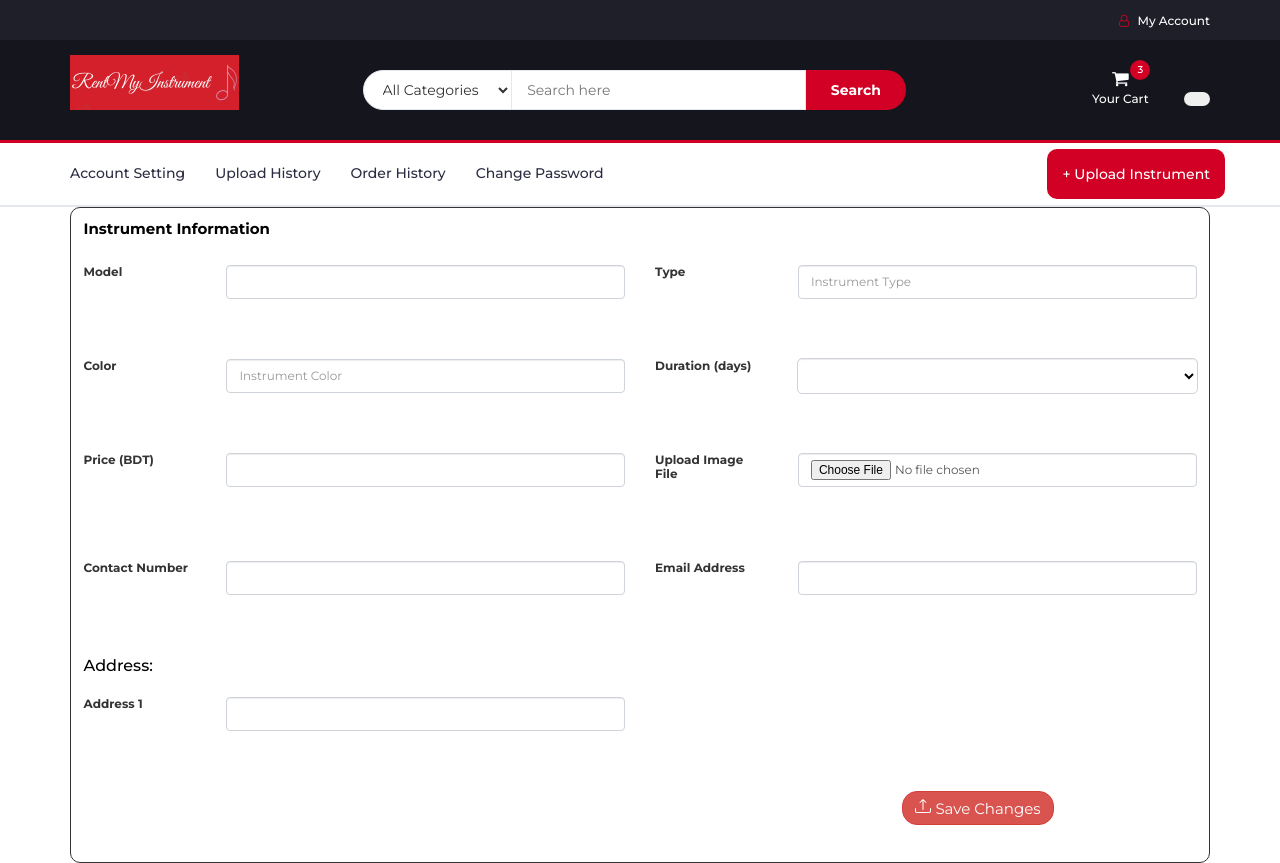
After one commit to NafijAdnan/MusicInstrumentRental, a Python web app: template RentMyInstrument/templates/update_instrument.html in a window 1280 px wide. The commit adds this page. Run offline with Jinja, Linux system fonts and the light colour scheme; the template is opened without the code that fills it, so the values that code supplies are empty; some libraries are stand-ins or nearby versions.

Commit message:
update instrument

```diff
--- a/RentMyInstrument/models.py
+++ b/RentMyInstrument/models.py
@@ -25,7 +25,7 @@ class Instrument(db.Model):
     color = db.Column(db.String(15))
     price = db.Column(db.Integer)
     duration = db.Column(db.Integer)
-    approval = db.Column(db.Boolean, default=False)
+    approval = db.Column(db.String(8), default='Pending')
     user = db.Column(db.String(20), db.ForeignKey('user.username'))
     date = db.Column(db.DateTime(timezone=True), default=func.now())
 
--- a/RentMyInstrument/templates/profile.html
+++ b/RentMyInstrument/templates/profile.html
@@ -1,5 +1,6 @@
 {% extends 'base.html' %}
 {% block title %}My Profile{% endblock %}
+
 {% block navbar %}
 <style>
 .button {
@@ -40,7 +41,26 @@
 <!-- /NAVIGATION -->
 {% endblock %}
 {% block content %}
-<link rel="stylesheet" href="ok/profile.css">
+<!-- <link rel="stylesheet" href="ok/profile.css"> -->
+<link href="{{ url_for('static', filename='ok/profile.css') }}" rel="stylesheet" type="text/css">
+
+{% with messages = get_flashed_messages(with_categories=true) %} {% if
+messages %} {% for category, message in messages %} {% if category ==
+'error' %}
+<div class="alert alert-danger alter-dismissable" role="alert">
+    {{ message }}
+    <button type="button" class="close" data-dismiss="alert">
+        <span aria-hidden="true">&times;</span>
+    </button>
+</div>
+{% else %}
+<div class="alert alert-success alter-dismissable" role="alert">
+    {{ message }}
+    <button type="button" class="close" data-dismiss="alert">
+        <span aria-hidden="true">&times;</span>
+    </button>
+</div>
+{% endif %} {% endfor %} {% endif %} {% endwith %}
 
 <div class="container emp-profile">
     <form method="post">
--- /dev/null
+++ b/RentMyInstrument/templates/update_instrument.html
@@ -0,0 +1,144 @@
+{% extends 'profile.html' %}
+{% block title %}Update Instrument{% endblock %}
+{% block content %}
+<link href="{{ url_for('static', filename='css/bootstrap.min.css') }}" rel="stylesheet" type="text/css">
+<link href="{{ url_for('static', filename='css/slick.css') }}" rel="stylesheet" type="text/css">
+<link href="{{ url_for('static', filename='css/slick-theme.css') }}" rel="stylesheet" type="text/css">
+<link href="{{ url_for('static', filename='css/nouislider.min.css') }}" rel="stylesheet" type="text/css">
+<link href="{{ url_for('static', filename='css/font-awesome.min.css') }}" rel="stylesheet" type="text/css">
+<link href="{{ url_for('static', filename='css/style.css') }}" rel="stylesheet" type="text/css">
+<link href="{{ url_for('static', filename='ok/card.css') }}" rel="stylesheet" type="text/css">
+<link href="{{ url_for('static', filename='ok/form.css') }}" rel="stylesheet" type="text/css">
+<link href="{{ url_for('static', filename='ok/button.css') }}" rel="stylesheet" type="text/css">
+
+<div class="col-12 grid-margin">
+    <div class="card">
+      <div class="card-body">
+        <h4 class="card-title">Instrument Information</h4>
+        <form class="form-sample" method="post">
+          <p class="card-description">
+          </p>
+          <div class="row">
+            <div class="col-md-6">
+              <div class="form-group row">
+                <label class="col-sm-3 col-form-label">Model</label>
+                <div class="col-sm-9">
+                  <input type="text" class="form-control" name="model" id="model" value="{{instrument.model}}"/>
+                </div>
+              </div>
+            </div>
+            <div class="col-md-6">
+              <div class="form-group row">
+                <label class="col-sm-3 col-form-label">Type</label>
+                <div class="col-sm-9">
+                  <input class="form-control" placeholder="Instrument Type" name="type" id="type" value="{{instrument.type}}"/>
+                </div>
+              </div>
+            </div>
+          </div>
+          <div class="row">
+            <div class="col-md-6">
+              <div class="form-group row">
+                <label class="col-sm-3 col-form-label">Color</label>
+                <div class="col-sm-9">
+                  <input class="form-control" placeholder="Instrument Color" name="color" id="color" value="{{instrument.color}}"/>
+                </div>
+              </div>
+            </div>
+            <div class="col-md-6">
+              <div class="form-group row">
+                <label class="col-sm-3 col-form-label">Duration (days)</label>
+                <div class="col-sm-9">
+                  <select class="form-control" name="duration" id="duration">
+                    {% if instrument.duration==None %}
+                    <option disabled selected>Select Rental Duration</option>
+                    {% else %}<option>{{instrument.duration}}</option>{% endif %}
+                    <option>3</option>
+                    <option>7</option>
+                    <option>10</option>
+                    <option>15</option>
+                    <option>21</option>
+                    <option>30</option>
+                    <option>45</option>
+                  </select>
+                </div>
+              </div>
+            </div>
+          </div>
+          <div class="row">
+            <div class="col-md-6">
+              <div class="form-group row">
+                <label class="col-sm-3 col-form-label">Price (BDT)</label>
+                <div class="col-sm-9">
+                  <input type="text" class="form-control" name="price" id="price" value="{{instrument.price}}"/>
+                </div>
+              </div>
+            </div>
+            <div class="col-md-6">
+                <div class="form-group row">
+                  <label class="col-sm-3 col-form-label" for="customFile">Upload Image File</label>
+                  <div class="col-sm-9">
+                    <input type="file" class="form-control" id="customFile" />
+                  </div>
+                </div>
+            </div>
+          </div>
+          <div class="row">
+            <div class="col-md-6">
+                <div class="form-group row">
+                  <label class="col-sm-3 col-form-label">Contact Number</label>
+                  <div class="col-sm-9">
+                    <input type="text" class="form-control" value={{current_user.contact}}>
+                  </div>
+                </div>
+              </div>
+              <div class="col-md-6">
+                <div class="form-group row">
+                  <label class="col-sm-3 col-form-label">Email Address</label>
+                  <div class="col-sm-9">
+                    <input type="text" class="form-control" value={{current_user.email}}>
+                  </div>
+                </div>
+              </div>
+          </div>
+          <p class="card-description">
+            Address:
+          </p>
+          <div class="row">
+            <div class="col-md-6">
+              <div class="form-group row">
+                <label class="col-sm-3 col-form-label">Address 1</label>
+                <div class="col-sm-9">
+                  <input type="text" class="form-control" name="location" id="location" value="{{instrument.location}}"/>
+                </div>
+              </div>
+            </div>
+          </div>
+          <div class="row">
+            <div class="col-md-6">
+              <div class="form-group row">
+                <div class="col-sm-9">
+                </div>
+              </div>
+            </div>
+            <div class="col-md-6">
+              <div class="form-group row">
+                <div class="col-sm-9">
+                  <button type="submit" class="btn btn-danger btn-icon-text right">
+                    <svg xmlns="http://www.w3.org/2000/svg" width="16" height="16" fill="currentColor" class="bi bi-upload" viewBox="0 0 16 16">
+                      <path d="M.5 9.9a.5.5 0 0 1 .5.5v2.5a1 1 0 0 0 1 1h12a1 1 0 0 0 1-1v-2.5a.5.5 0 0 1 1 0v2.5a2 2 0 0 1-2 2H2a2 2 0 0 1-2-2v-2.5a.5.5 0 0 1 .5-.5z"/>
+                      <path d="M7.646 1.146a.5.5 0 0 1 .708 0l3 3a.5.5 0 0 1-.708.708L8.5 2.707V11.5a.5.5 0 0 1-1 0V2.707L5.354 4.854a.5.5 0 1 1-.708-.708l3-3z"/>
+                    </svg>
+                    Save Changes
+                  </button>
+                </div>
+              </div>
+            </div>
+          </div>
+        </form>
+      </div>
+    </div>
+</div>
+
+
+{% endblock %}
```
Also changed, not shown: RentMyInstrument/templates/change_password.html (+19 -0 lines), RentMyInstrument/templates/upload_history.html (+22 -1 lines), RentMyInstrument/views.py (+18 -2 lines), migrations/versions/846f2ef0ebb6_.py (added, +38 -0 lines).
